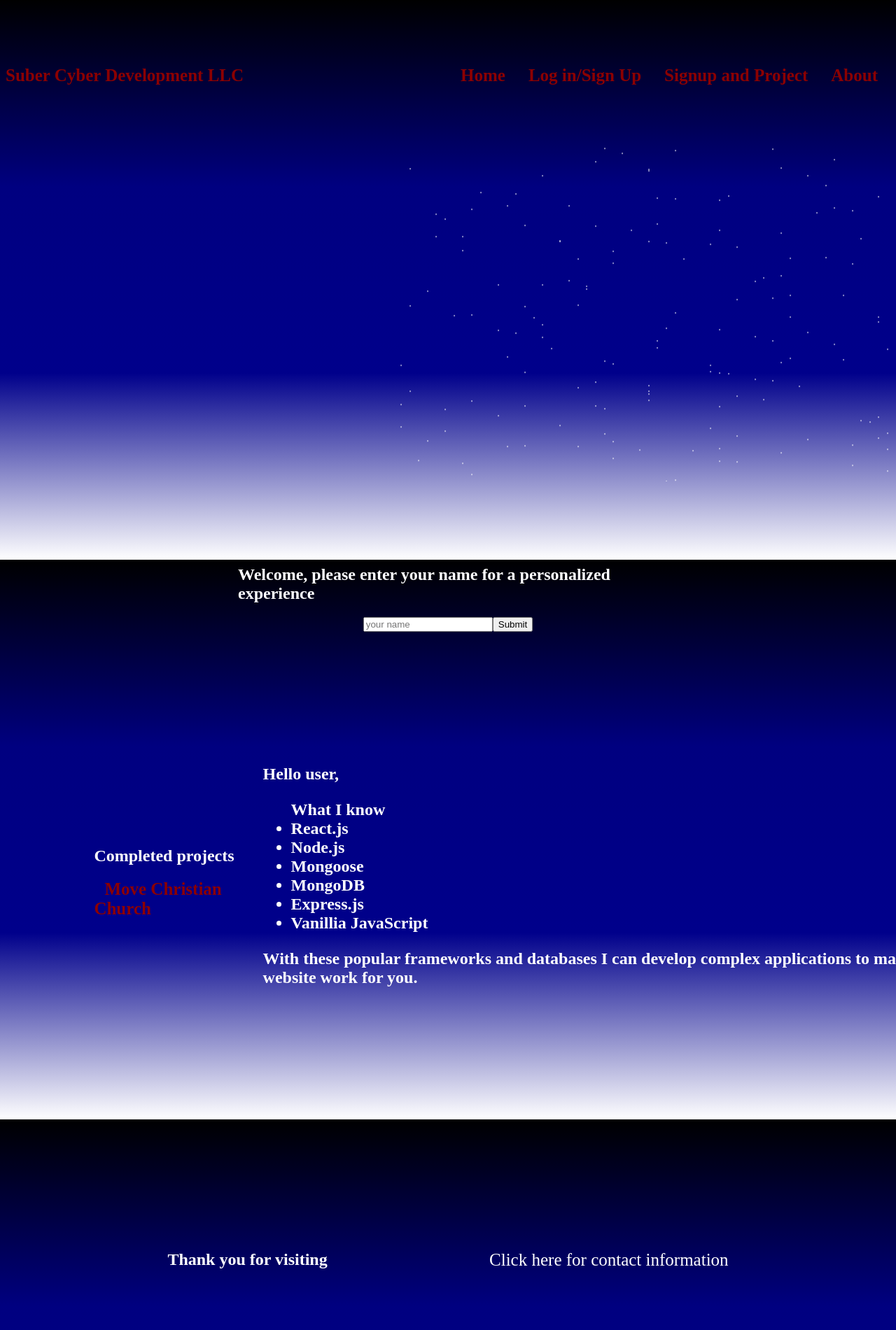
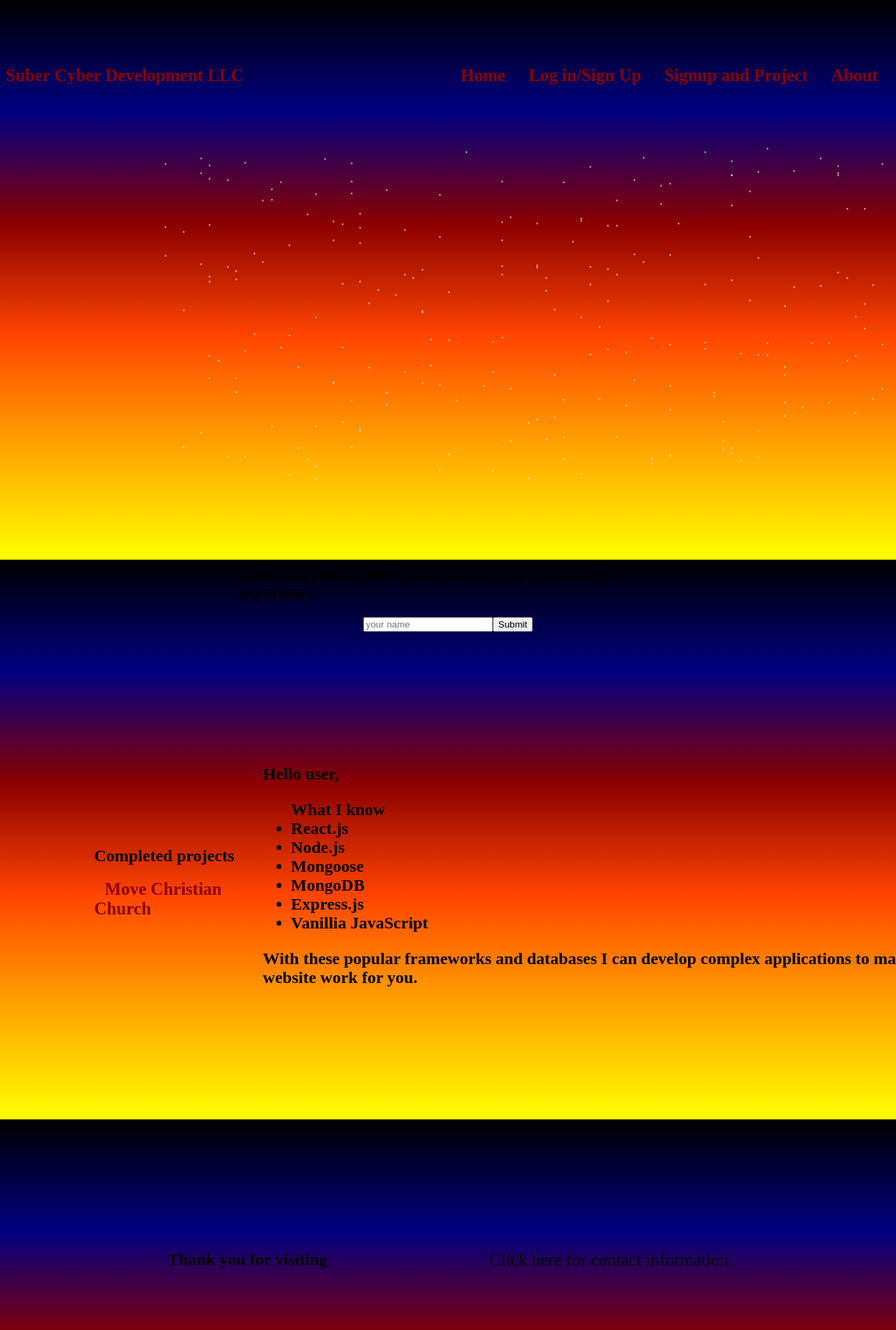
Before and after one commit to IdeclareWar406/production, a React (Vite) app in the folder myPortfolio/client/: page / in a window 1280 px wide. Shown: the top 1901 px of the page at 70% size. Built offline with nearby package versions, Linux system fonts and the light colour scheme.

Commit message:
CSS updates
updates to css

```diff
--- a/myPortfolio/client/src/components/starParticle.css
+++ b/myPortfolio/client/src/components/starParticle.css
@@ -17,7 +17,7 @@
     height: 2px;
     border-radius: 25%;
     opacity: 1;
-    animation: move 10s ease-in-out 200ms infinite alternate-reverse both;
+    animation: move 20s ease-in-out 200ms infinite alternate-reverse both;
   }
   .particle:hover{
     background-color: orangered
@@ -25,11 +25,12 @@
 
   @keyframes move {
     0% {
-      opacity: 1;
-      transform: translateY(0) translateX(0);
+        opacity: 0;
+        transform: translateY(-100vh) translateX(100vw);
+
     }
     100% {
-      opacity: 0;
-      transform: translateY(-100vh) translateX(100vw);
+        opacity: 1;
+        transform: translateY(0) translateX(0);
     }
   }
--- a/myPortfolio/client/src/index.css
+++ b/myPortfolio/client/src/index.css
@@ -7,7 +7,7 @@
 }
 
 .homeContainer{
-    color: white;
+    color: black;
     display:flex;
     flex-direction: column;
     align-items: center;
@@ -42,7 +42,9 @@
 body{
 
     background-repeat: no-repeat;
-    background: linear-gradient( 180deg,black ,navy, darkblue, white) fixed;
+    /* background: linear-gradient( 180deg,black ,navy, darkblue, white) fixed; */
+    animation: daylight 20s linear  200ms 2 alternate-reverse both;
+
 }
 .outsideLink{
     font-size: 25px;
@@ -121,7 +123,7 @@ body{
 
 }
 .loginContainer{
-    color:white;
+    color:black;
     position: relative;
 
     display:flex;
@@ -135,7 +137,7 @@ body{
     content: '';
     height:200px;
     background: linear-gradient( to top, black,);
-    color:white;
+    color:black;
     display:flex;
     align-items: center;
     justify-content: space-evenly;
@@ -146,7 +148,7 @@ body{
 
 }
 .adminBody{
-    color:white;
+    color:black;
     display:flex;
     justify-content: space-between;
     position: relative;
@@ -186,13 +188,13 @@ body{
     justify-content: space-between;
 }
 .renderedProject{
-    color:white;
+    color:black;
     display:flex;
     flex-direction: column;
     align-items: center;
 }
 .clientTitle{
-    color:white;
+    color: black;
     position: relative;
     top:200px;
     display: flex;
@@ -201,7 +203,7 @@ body{
 }
 
 .aboutContainer{
-    color:white;
+    color: black;
     display: flex;
     flex-direction: column;
     align-items: center;
@@ -212,11 +214,11 @@ body{
 }
 .contact{
     text-decoration: none;
-    color:white;
+    color: black;
     font-size:25px;
 }
 .contactBody{
-    color:white;
+    color: black;
     display: flex;
     flex-direction: column;
 
@@ -244,6 +246,27 @@ body{
     align-items: center;
 }
 
+
+@keyframes daylight{
+    0%{
+        background: #87CEEB
+    }
+    25%{
+        background:linear-gradient(180deg, yellow, lightgreen,#87CEEB , white ) fixed
+
+    }
+    50%{
+        background: linear-gradient(180deg, orangered, orange, yellow, lightgreen,#87CEEB, white )fixed
+    }
+    75%{
+        background: linear-gradient(180deg , black ,navy, darkred , orangered, orange, yellow) fixed
+
+    }
+    100%{
+        background: linear-gradient( 180deg,black ,navy, darkblue, white) fixed;
+    }
+}
+
 @media only screen and (min-width:250px) and (max-width:799px){
     .links{
         flex-direction: column;
```
